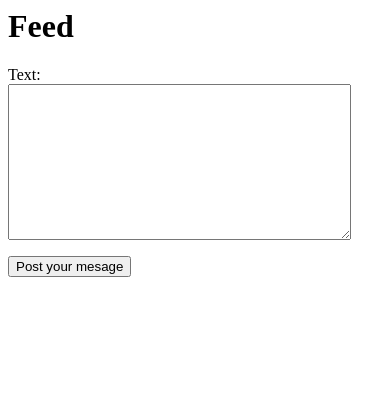
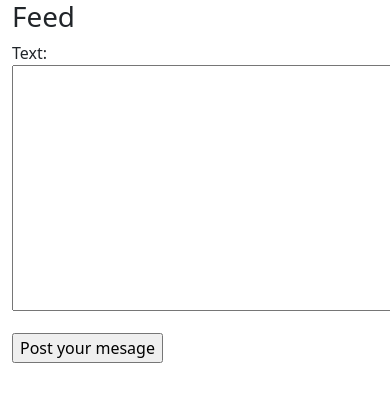
Before and after one commit to jd-fathima/clucker, a Django app: template microblogs/templates/feed.html in a window 390 px wide; the page is wider, and only the part inside the window is pictured. Shown: the top 402 px of that part. Run offline with Django 3.2, Linux system fonts and the light colour scheme; the template is opened without the code that fills it: values that come from a table or form of the project are taken from there, others are empty; some libraries are stand-ins or nearby versions.

Commit message:
Render feed template with bootstrap

```diff
--- a/microblogs/templates/feed.html
+++ b/microblogs/templates/feed.html
@@ -1,12 +1,14 @@
-<html>
-<head>
-  <title>Clucker </title>
-</head>
-  <body>
+{% extends 'base.html' %}
+{% block body%}
+<div class="container">
+  <div class="row">
+    <div class="col-sm-12 col-md-6 offset-md-3">
     <h1>Feed</h1>
     <form action="{% url 'post' %}" method="post">
       {% csrf_token %}
       {{ form.as_p }}
       <input type ="submit" value = "Post your mesage">
-  </body>
-</html>
+    </div>
+  </div>
+</div>
+{% endblock %}
```
